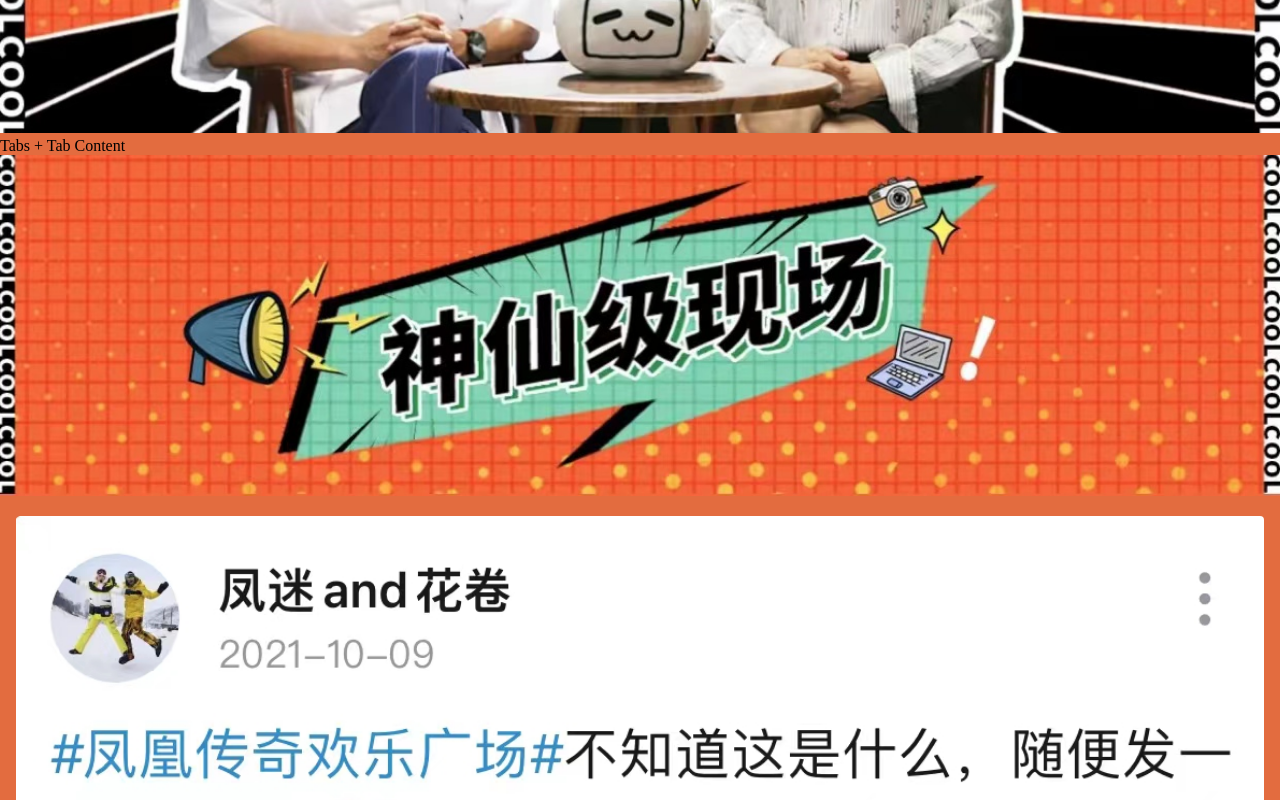
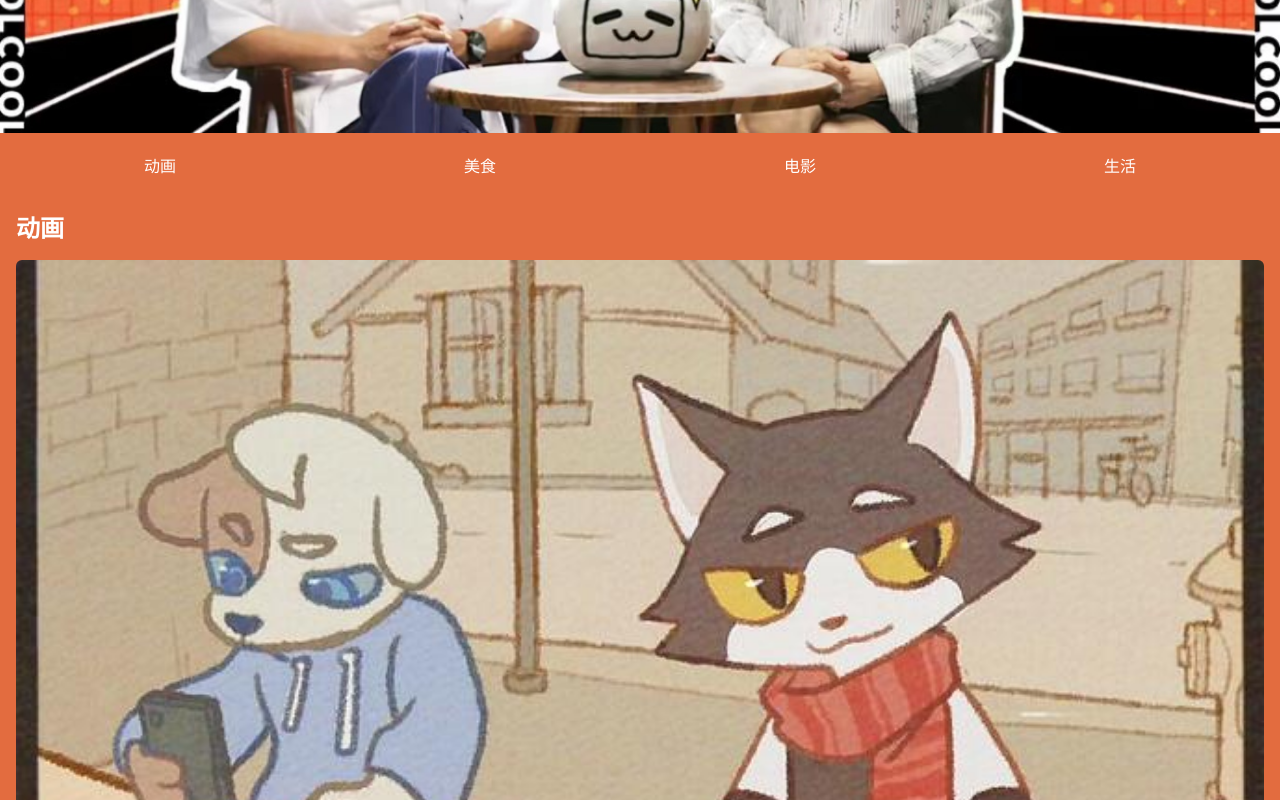
Before and after one commit to Jojo-Force/bilibili-activity-page, a React (Create React App) app: page / in a window 1280 px wide. Shown: the part 600-1400 px from the top of the page. Built offline with nearby package versions, Linux system fonts and the light colour scheme.

Commit message:
完成第二部分的基础样式

```diff
--- a/src/sections/SecondSection/index.tsx
+++ b/src/sections/SecondSection/index.tsx
@@ -1,9 +1,38 @@
 import {FC} from "react";
+import CartoonImage from '../../assets/cartoon.jpg';
+import MovieImage from '../../assets/movie.png';
+import FoodImage from '../../assets/food.jpg';
+import LifeImage from '../../assets/life.jpg';
+import styles from './styles.module.scss'
 
 const SecondSection: FC = ()=>{
     return (
-        <div>
-            Tabs + Tab Content
+        <div className={styles.secondSection}>
+            {/* Tabs */}
+            <ul>
+                <li>动画</li>
+                <li>美食</li>
+                <li>电影</li>
+                <li>生活</li>
+            </ul>
+            {/* Tab　Content */}
+            <section>
+                <h2>动画</h2>
+                <img src={CartoonImage} alt="Cartoon" />
+            </section>
+            <section>
+                <h2>美食</h2>
+                <img src={FoodImage} alt="Food" />
+            </section>
+            <section>
+                <h2>电影</h2>
+                <img src={MovieImage} alt="Movie" />
+            </section>
+            <section>
+                <h2>生活</h2>
+                <img src={LifeImage} alt="Life" />
+            </section>
+
         </div>
     )
 }
--- /dev/null
+++ b/src/sections/SecondSection/styles.module.scss
@@ -0,0 +1,25 @@
+.secondSection {
+    ul {
+        height: 56px;
+        display: flex;
+        align-items: center;
+        justify-content: space-around;
+
+        li {
+            color: white;
+            list-style-type: none;
+        }
+    }
+    section {
+        padding:16px;
+        h2 {
+            color: white;
+        }
+
+        img {
+            width: 100%;
+            margin-top: 16px;
+            border-radius: 6px;
+        }
+    }
+}
```
